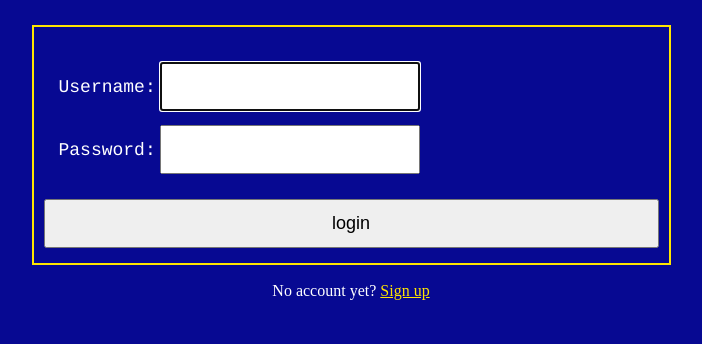
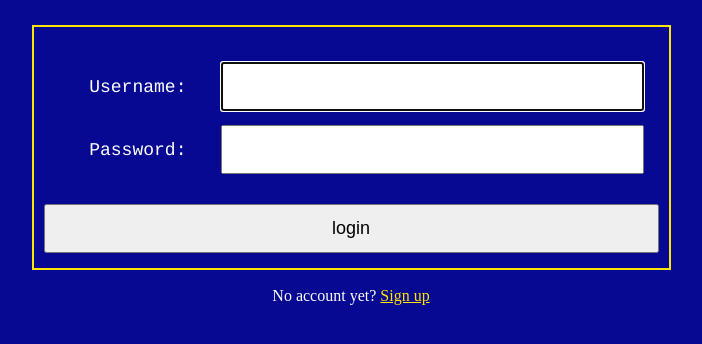
Before and after one commit to talisaar/skunkworx, a Django app: page /login/login/ in a window 1280 px wide. Shown: the top 344 px of the page, without its empty margins (289-991 px from the left). Run offline with Django 5.2, Linux system fonts and the light colour scheme.

Commit message:
yes another css tweak for login

```diff
--- a/tali/assets/css/style.css
+++ b/tali/assets/css/style.css
@@ -32,7 +32,6 @@ h2, form {
 /* line 34, ../../scss/style.scss */
 input, button, table {
   position: relative;
-  display: block;
   margin: 5px auto;
   width: 100%;
   padding: 12px;
@@ -85,4 +84,5 @@ p {
 /* line 79, ../../scss/style.scss */
 td {
   color: white;
+  text-align: center;
 }
--- a/tali/scss/style.scss
+++ b/tali/scss/style.scss
@@ -33,7 +33,7 @@ body {
 
   input, button, table {
     position: relative;
-    display: block;
+    // display: block;
     margin : 5px auto;
     width: 100%;
     padding: 12px;
@@ -78,4 +78,5 @@ p {
 
 td {
   color: white;
+  text-align: center;
 }
```
